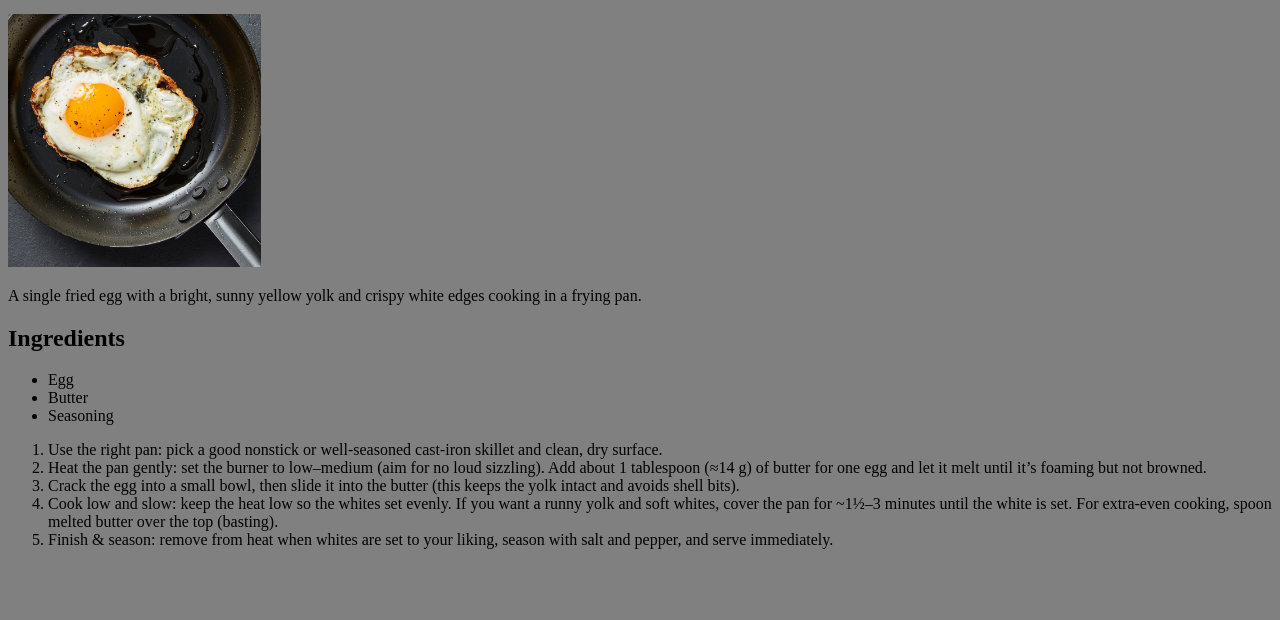
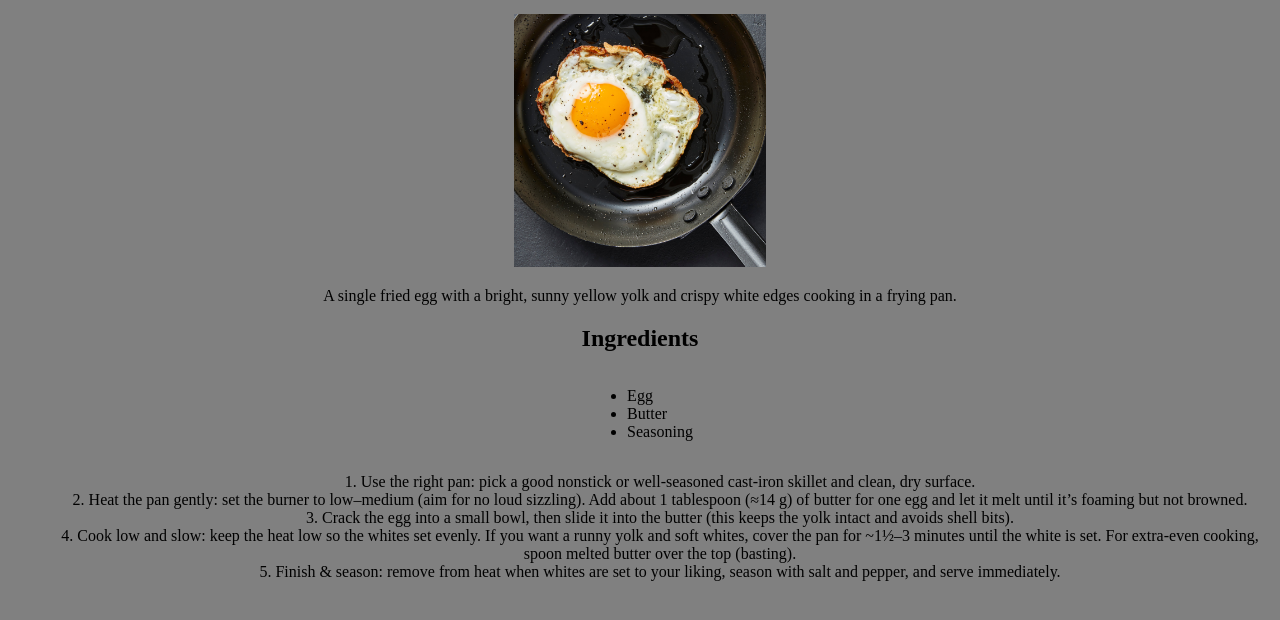
Before and after one commit to MeStess0/odin-recipes, a plain HTML site: page recipes/egg.html in a window 1280 px wide. Shown: the part 100-720 px from the top of the page. Drawn offline with Linux system fonts and the light colour scheme; files that its build step writes are made by us from their sources; files whose address does not match are found by name.

Commit message:
Styling a little bit of everything and correcting some mistakes.

```diff
--- a/recipes/egg.html
+++ b/recipes/egg.html
@@ -24,36 +24,43 @@
         </p>
 
         <h2>Ingredients</h2>
+
+        <div class="list_ingredients">
             <ul>
                 <li>Egg</li>
                 <li>Butter</li>
                 <li>Seasoning</li>
             </ul>
+        </div>
 
-        <ol>
+        <div class="method">
+            <ol align="center">
                 <li>
                     Use the right pan: pick a good nonstick or well-seasoned
                     cast-iron skillet and clean, dry surface.
                 </li>
                 <li>
-                Heat the pan gently: set the burner to low–medium (aim for no
-                loud sizzling). Add about 1 tablespoon (≈14 g) of butter for one
-                egg and let it melt until it’s foaming but not browned.
+                    Heat the pan gently: set the burner to low–medium (aim for
+                    no loud sizzling). Add about 1 tablespoon (≈14 g) of butter
+                    for one egg and let it melt until it’s foaming but not
+                    browned.
                 </li>
                 <li>
-                Crack the egg into a small bowl, then slide it into the butter
-                (this keeps the yolk intact and avoids shell bits).
+                    Crack the egg into a small bowl, then slide it into the
+                    butter (this keeps the yolk intact and avoids shell bits).
                 </li>
                 <li>
-                Cook low and slow: keep the heat low so the whites set evenly.
-                If you want a runny yolk and soft whites, cover the pan for
-                ~1½–3 minutes until the white is set. For extra-even cooking,
-                spoon melted butter over the top (basting).
+                    Cook low and slow: keep the heat low so the whites set
+                    evenly. If you want a runny yolk and soft whites, cover the
+                    pan for ~1½–3 minutes until the white is set. For extra-even
+                    cooking, spoon melted butter over the top (basting).
                 </li>
                 <li>
-                Finish & season: remove from heat when whites are set to your
-                liking, season with salt and pepper, and serve immediately.
+                    Finish & season: remove from heat when whites are set to
+                    your liking, season with salt and pepper, and serve
+                    immediately.
                 </li>
             </ol>
+        </div>
     </body>
 </html>
--- a/style.css
+++ b/style.css
@@ -1,3 +1,15 @@
 body {
     background-color: grey;
+    text-align: center;
 }
+
+.list_ingredients {
+    display: inline-block;
+    text-align: left;
+}
+
+.method {
+    display: inline-block;
+    text-align: center;
+    list-style-position: inside;
+}
```
Also changed, not shown: recipes/hot_dog.html (+4 -1 lines), recipes/salad.html (+4 -2 lines). Lines whose indentation alone changed are shown as unchanged.
